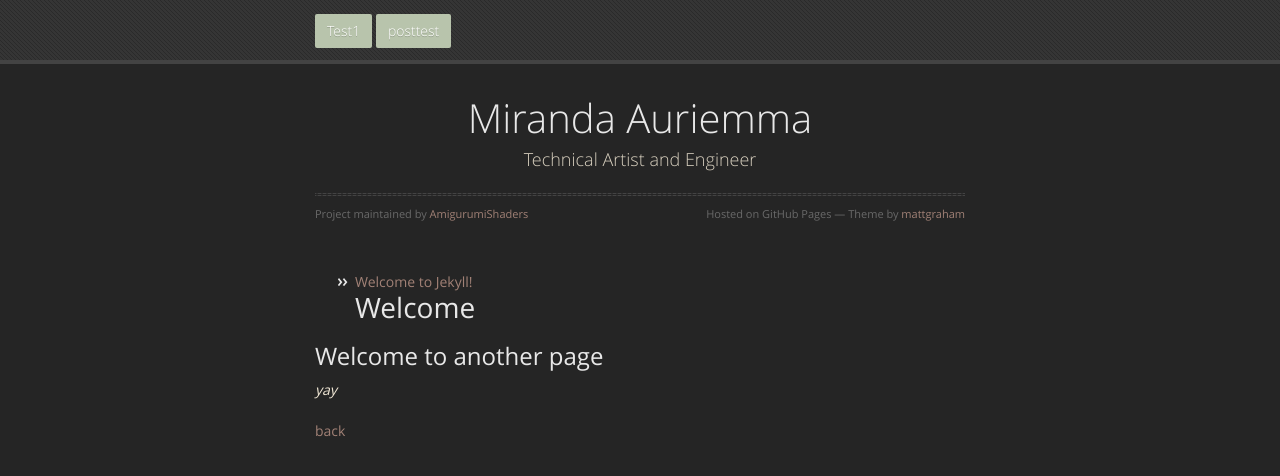
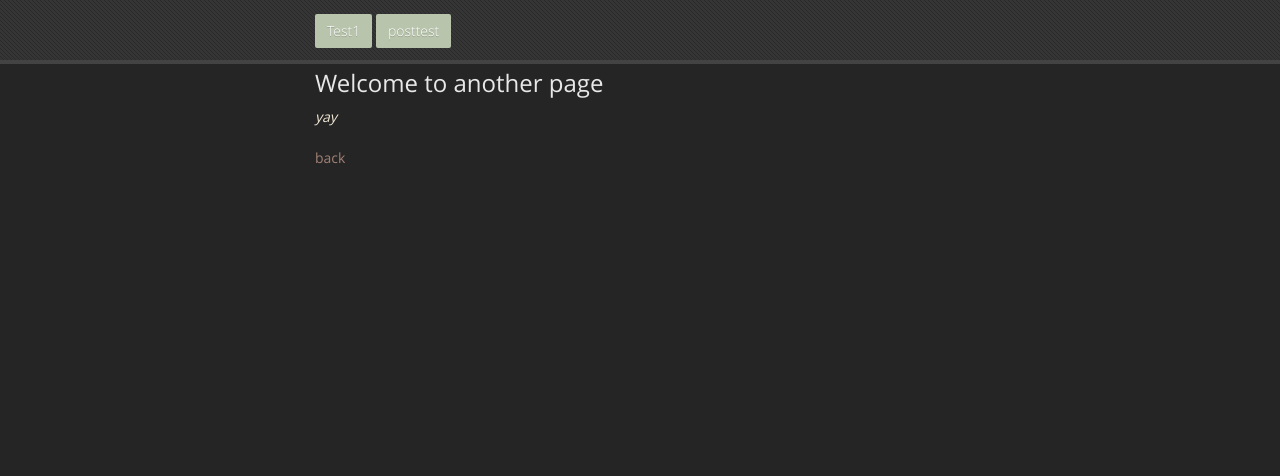
Before and after one commit to AmigurumiShaders/portfolio, a Jekyll site: the page built from pages/another-page.md, in a window 1280 px wide. Shown: the top 476 px of the page. Built offline with Jekyll 4.4.1, drawn with Linux system fonts in a browser that asks for light colours; our own code applies the rules of GitHub Pages for plain Markdown files.

Commit message:
figured out that layouts can inherit from other layouts regardless of if its post or page
also i think i figured out a good overall design or at least a good way forward

```diff
--- a/_config.yml
+++ b/_config.yml
@@ -1,6 +1,7 @@
-title: Miranda Auriemma
+title: Mirgfhfhhfganda Auriemma
 description: Technical Artist and Engineer
 # descriptionExtra: haha does is work?
 show_downloads: false
 google_analytics:
 theme: jekyll-theme-midnight
+page_excerpts: true
--- a/_layouts/default.html
+++ b/_layouts/default.html
@@ -30,14 +30,39 @@
 
     <div class="wrapper">
 
-      <section>
+
+      <!-- <section>
         <div id="title">
-          <h1>{{ site.title | default: site.github.repository_name }}</h1>
+          {% if page.type == "home" %}
+          <h1>{{ page.title | default: site.github.repository_name }}</h1>
+          <p>{{ site.description | default: site.github.project_tagline }}</p>
+          {% endif %}
+          {% if page.type != "home" %}
+          <h2>{{ page.title | default: site.github.repository_name }}</h2>
           <p>{{ site.description | default: site.github.project_tagline }}</p>
           <hr>
-          <span class="credits left">Project maintained by <a href="{{ site.github.owner_url }}">{{ site.github.owner_name }}</a></span>
-          <span class="credits right">Hosted on GitHub Pages &mdash; Theme by <a href="https://twitter.com/mattgraham">mattgraham</a></span>
+          {% endif %}
         </div>
+      </section> -->
+
+      <!-- <section class="reel-section">
+        <iframe class="youtube" src="https://www.youtube.com/embed/lxqkSlRcbkM" title="YouTube video player" frameborder="0" allowfullscreen></iframe>
+      </section> -->
+
+      <!-- todo: flexbox maybe -->
+      <!-- <section>
+        <div class="folio-selection">
+          {% assign ta-page = site.pages | where: "title", "Technical Art" | first %}
+          <a href="{{ ta-page.url }}">{{ta-page.title}}</a>
+        </div>
+        <div class="folio-selection">
+          {% assign ta-page2 = site.pages | where: "title", "Technical Art" | first %}
+          <a href="{{ ta-page2.url }}">{{ta-page2.title}}</a>
+        </div>
+
+      </section> -->
+
+      <!-- <section>
 
         <ul>
           {% for post in site.posts %}
@@ -47,10 +72,22 @@
             </li>
           {% endfor %}
         </ul>
+        <ul>
+          {% for page in site.pages %}
+            <li>
+              <a href="{{ page.url }}">{{ page.title }}</a>
+              <img src="{{ page.image }}" alt="">
+            </li>
+          {% endfor %}
+        </ul> -->
 
+        <!-- <div>
+          <a href="{{ site.pages.tech-art }}">{{ site.pages.tech-art.title }}</a>
+        </div> -->
         {{ content }}
 
-      </section>
+
+      <!-- </section> -->
 
     </div>
   </body>
--- a/assets/css/style.scss
+++ b/assets/css/style.scss
@@ -41,3 +41,20 @@
         text-decoration: underline;
     }
 }
+
+.folio-selection {
+    float: left;
+}
+
+section {
+    margin: 0;
+}
+.wrapper {
+    margin-top: 70px;
+}
+
+.youtube {
+    aspect-ratio: 16 / 9; //would be nice to have a backup incase aspect-ratio doesnt work on too many browsers
+    width: 100%;
+
+}
--- a/another-page.md
+++ b/pages/another-page.md
@@ -1,5 +1,9 @@
 ---
 layout: default
+
+title:  "Welcome to Jekyll!"
+
+image: "./assets/images/nav-bg.gif"
 ---
 
 ## Welcome to another page
```
Also changed, not shown: _layouts/home.html (added, +59 -0 lines), index.md (+9 -119 lines), pages/another-page2.md (added, +13 -0 lines), pages/another-page3.md (added, +12 -0 lines), pages/tech-art.md (added, +13 -0 lines), syntax-sample.md (added, +133 -0 lines), _posts/2011-12-31-new-years-eve-is-awesome.md (line endings or trailing spaces), pages/engineering.md (added).
